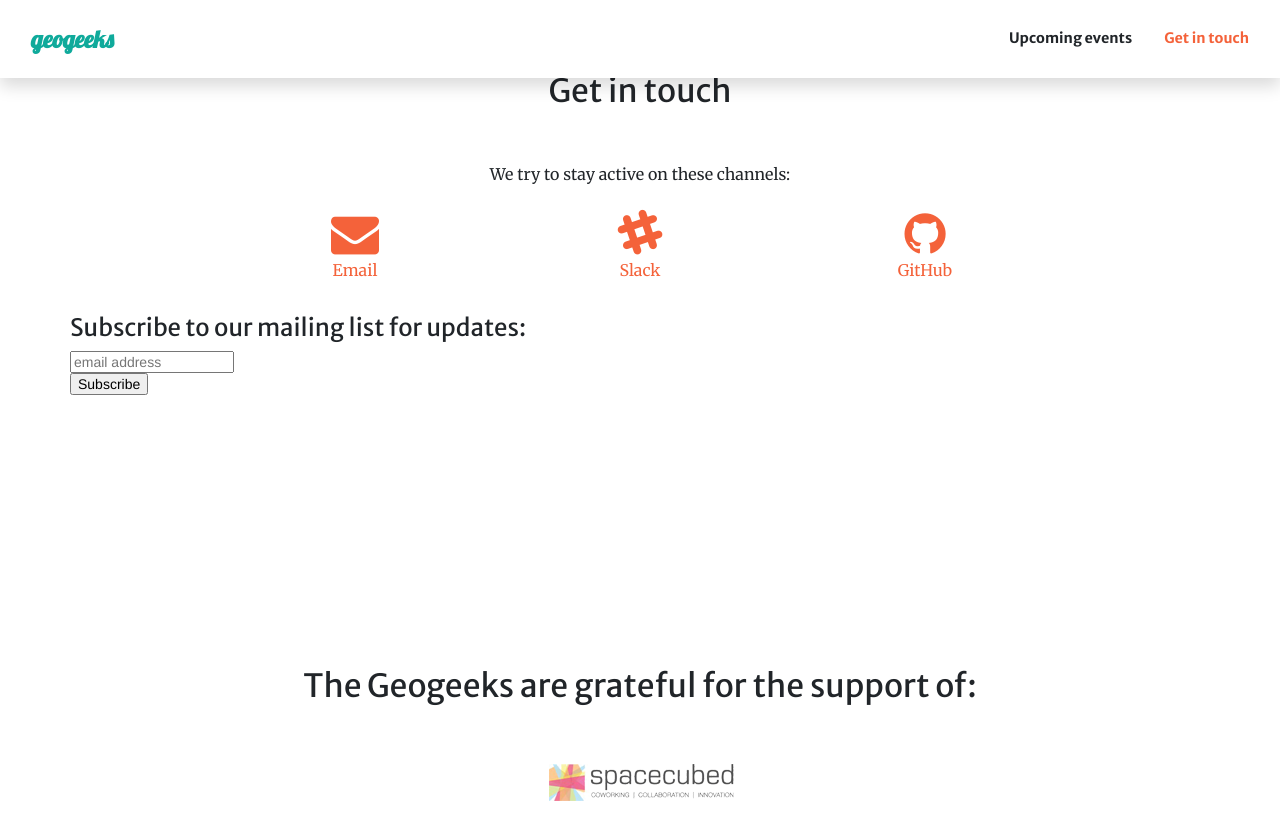
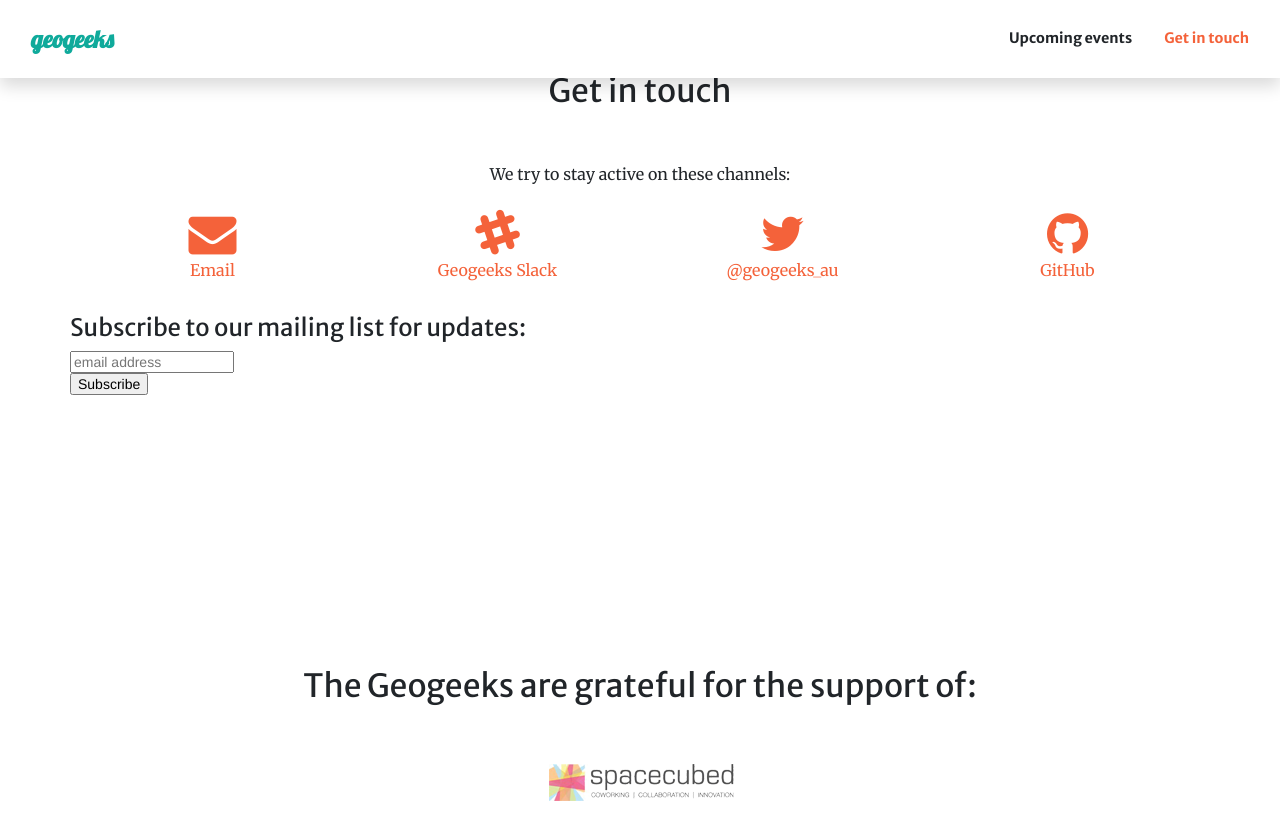
Before and after one commit to geogeeks-au/geogeeks-au.github.io, a Jekyll site: the page built from index.html, in a window 1280 px wide and 900 px high, scrolled down 1589 px. Shown: the top 840 px of the window. Built offline with Jekyll 4.4.1, drawn with Linux system fonts in a browser that asks for light colours; comment, search, counter and statistics services are not loaded.

Commit message:
unhiding Twitter from site

```diff
--- a/_layouts/Default.html
+++ b/_layouts/Default.html
@@ -71,16 +71,15 @@
       <div class="col-lg-3 col-md-6 text-center">
           <a href="https://geogeeks.slack.com" target="_blank">
               <i class="fa fa-slack fa-3x wow bounceIn"></i>
-              <p>Slack</p>
+              <p>Geogeeks Slack</p>
           </a>
       </div>
-      <!-- hiding this until we fix our Twitter account -->
-      <!-- <div class="col-lg-3 col-md-6 text-center">
+      <div class="col-lg-3 col-md-6 text-center">
           <a href="https://twitter.com/geogeeks_au" target="_blank">
               <i class="fa fa-twitter fa-3x wow bounceIn" data-wow-delay=".2s"></i>
               <p>@geogeeks_au</p>
           </a>
-      </div> -->
+      </div>
       <div class="col-lg-3 col-md-6 text-center">
           <a href="https://github.com/geogeeks-au" target="_blank">
               <i class="fa fa-github fa-3x wow bounceIn" data-wow-delay=".3s"></i>
```
